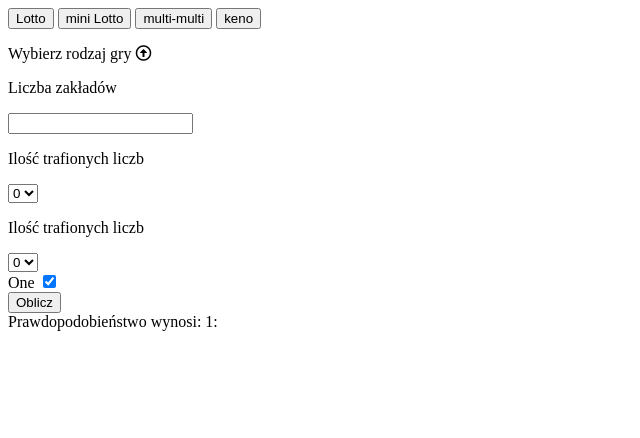
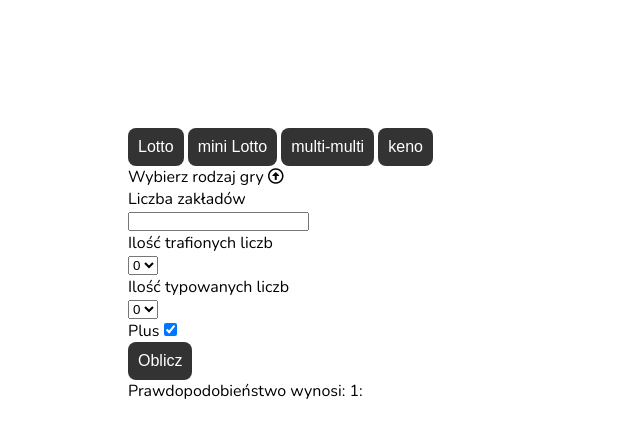
Before and after one commit to GorskiMaciej/Lotto-the-probability-of-drawing-numbers, a plain HTML site: page index.html in a window 1280 px wide. Shown: the whole page, without its empty margins (0-640 px from the left). Drawn offline with nearby package versions, Linux system fonts and the light colour scheme.

Commit message:
Adding style

```diff
--- a/CSS/style.css
+++ b/CSS/style.css
@@ -0,0 +1,43 @@
+/* użyć autoprefixera */
+
+* {
+    margin: 0;
+    padding: 0;
+    box-sizing: border-box;
+}
+
+html {
+    font-family: 'Nunito', sans-serif;
+}
+
+.wrapper {
+    margin: 10vw;
+}
+
+button {
+    display: inline-block;
+    border: none;
+    padding: 10px;
+    margin: 0;
+    text-decoration: none;
+    background: #333;
+    color: #ffffff;
+    border-radius: 8px;
+    font-size: 16px;
+    cursor: pointer;
+    text-align: center;
+    transition: background 250ms ease-in-out,
+        transform 150ms ease;
+    -webkit-appearance: none;
+    -moz-appearance: none;
+}
+
+button:hover,
+button:focus {
+    background: #0053ba;
+}
+
+
+button:active {
+    transform: scale(0.99);
+}
--- a/index.html
+++ b/index.html
@@ -5,17 +5,22 @@
     <meta charset="UTF-8">
     <meta name="viewport" content="width=device-width, initial-scale=1.0">
     <meta http-equiv="X-UA-Compatible" content="ie=edge">
+    <!-- dodać favicon -->
     <title>Document</title>
+    <link href="https://fonts.googleapis.com/css?family=Nunito:400,900&display=swap&subset=latin-ext" rel="stylesheet">
     <link rel="stylesheet" href="https://use.fontawesome.com/releases/v5.7.1/css/all.css"
         integrity="sha384-fnmOCqbTlWIlj8LyTjo7mOUStjsKC4pOpQbqyi7RrhN7udi9RwhKkMHpvLbHG9Sr" crossorigin="anonymous">
     <link rel="stylesheet" href="CSS/style.css">
 </head>
 
 <body>
-    <nav><button>Lotto</button>
+    <div class="wrapper">
+        <nav>
+            <button class="lotto">Lotto</button>
             <button>mini Lotto</button>
             <button>multi-multi</button>
-        <button>keno</button></nav>
+            <button>keno</button>
+        </nav>
         <section>
             <div class="parameters">
                 <div class="selectionText">
@@ -36,7 +41,7 @@
                     </select>
                 </div>
                 <div class="numberOfSelectedNumbers">
-                <p>Ilość trafionych liczb</p>
+                    <p>Ilość typowanych liczb</p>
                     <select name="selectedNumbers" id="">
                         <option value="0">0</option>
                         <option value="1">1</option>
@@ -45,7 +50,7 @@
                     </select>
                 </div>
                 <div class="withPLus">
-                <label class="container">One
+                    <label class="container"> Plus
                         <input type="checkbox" checked="checked">
                         <span class="checkmark"></span>
                     </label>
@@ -58,6 +63,8 @@
                 <div>Prawdopodobieństwo wynosi: 1: <span></span></div>
             </div>
         </section>
+    </div>
+    <script src="SCRIPTS/script.js"></script>
 </body>
 
 </html>
```
Lines whose indentation alone changed are shown as unchanged.
